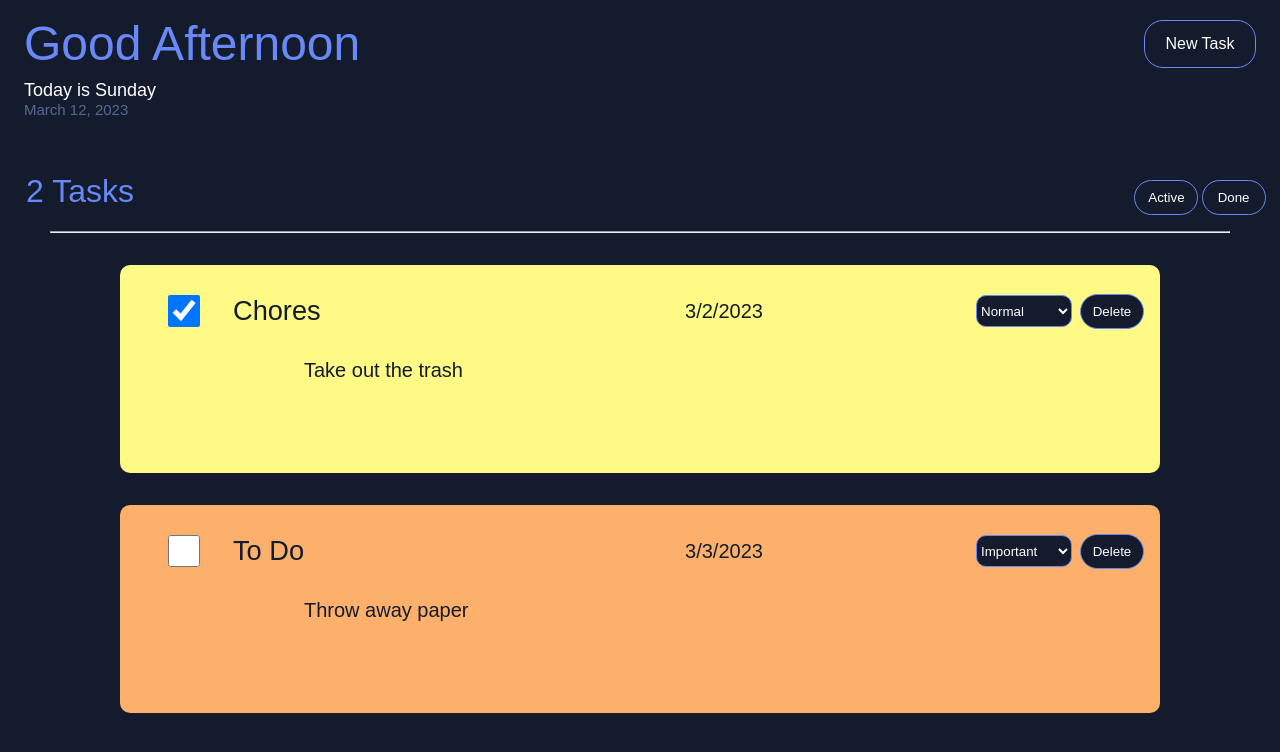
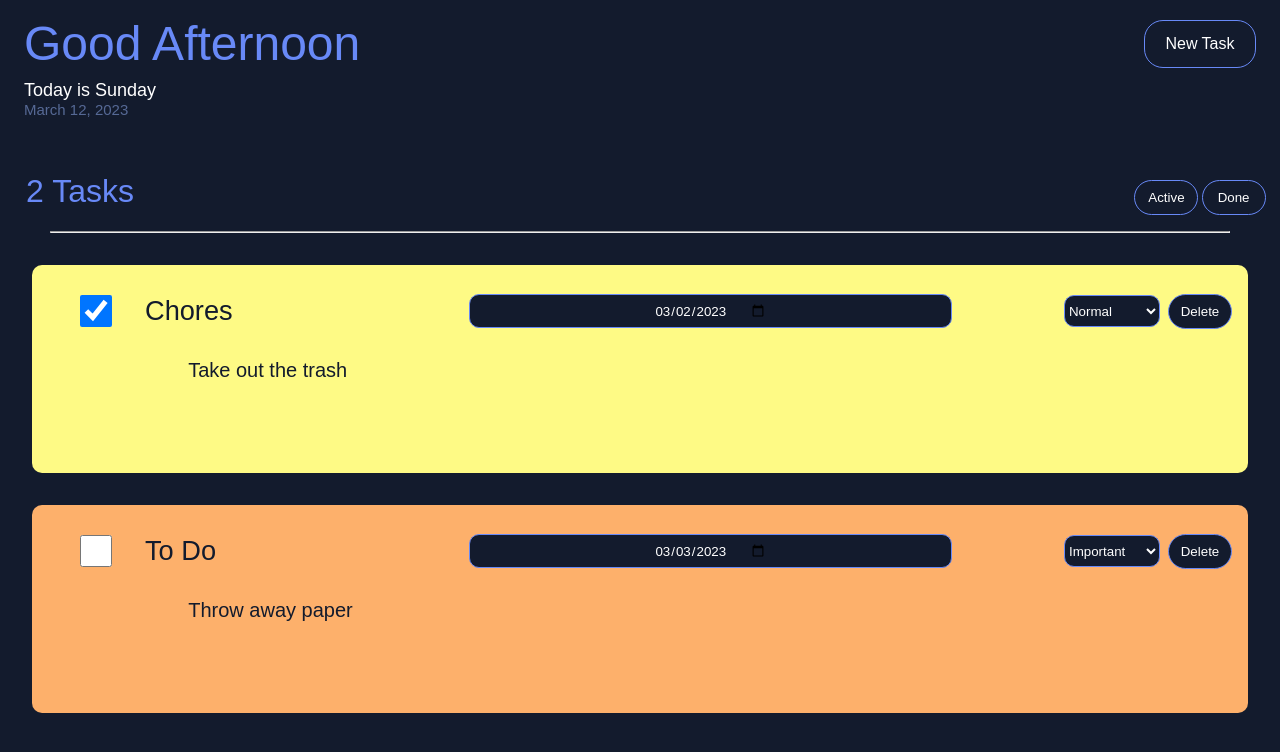
Before and after one commit to dilekbaykara/to-do-list, a React (Create React App) app: page / in a window 1280 px wide. Shown: the top 752 px of the page. Built offline with nearby package versions, Linux system fonts and the light colour scheme; a web font is replaced by a local one.

Commit message:
added due date input edit

```diff
--- a/src/App.tsx
+++ b/src/App.tsx
@@ -54,21 +54,32 @@ const myToDo2: ToDo = {
 function ToDoItem(props: {
   toDo: ToDo;
   onDeleteToDo: any;
-  prioritySelect: any;
-  onCheckBoxCheck: any;
+  prioritySelect: any; // todo: remove this
+  onCheckBoxCheck: any; // todo: remove this
+  handleDateChange: any; // todo: remove this
+  onUpdateTodo: any;
 }) {
   const handleOptionsChange = (event: any) => {
     const selectBox = event.target;
     const newValue = selectBox.value;
     const newPriorityNumber = parseInt(newValue);
-    props.prioritySelect(newPriorityNumber);
+    props.prioritySelect(newPriorityNumber); // todo: remove
+    // props.onUpdateToDo({ priority: newPriority })
   };
   const checkBoxCheck = (event: any) => {
     const checkBox = event.currentTarget.checked;
     const newCheckBoxValue = checkBox;
     console.log(checkBox);
-    props.onCheckBoxCheck(newCheckBoxValue);
+    props.onCheckBoxCheck(newCheckBoxValue);// todo: remove
+    // props.onUpdateTodo({ checked: newCheckBoxValue })
   };
+  const handleDateChange =(event: any) => {
+    const newDate = event.target.value;
+    props.handleDateChange(newDate); // todo: remove
+    // props.onUpdateTodo({ duedate: newDate })
+
+    console.log(newDate)
+  }
 
   // {
   //   // const newDate=
@@ -115,9 +126,10 @@ function ToDoItem(props: {
           </button>
         </div>
         <span className="to-do-date">
-          {props.toDo.duedate
-            ? new Date(props.toDo.duedate).toLocaleDateString()
-            : null}
+        <input name="Date" type="date" className="input-field" value={props.toDo.duedate
+            ? new Date(props.toDo.duedate).toISOString().split('T')[0]
+            : undefined} onChange={handleDateChange}/>
+
         </span>
         <div className="description-box">
           <span className="description">{props.toDo.description}</span>
@@ -243,6 +255,16 @@ function App(): JSX.Element {
             );
             setToDos(updatedToDos);
           }}
+          handleDateChange={function(newDate: any){
+            const updatedToDos = toDos.map((x) =>
+            x === toDoItem ? ({...x, date: newDate } as any) : x);
+
+            setToDos(updatedToDos)
+          }}
+          onUpdateTodo={function (updates: any) {
+            console.log(updates)
+            // todo
+          }}
         />
       ))}
       <div></div>
@@ -317,6 +339,12 @@ function App(): JSX.Element {
               x === toDoItem ? ({ ...x, checked } as any) : x
             );
             setToDos(updatedToDos);
+          }}
+          handleDateChange={function(newDate: any){
+            const updatedToDos = toDos.map((x) =>
+            x === toDoItem ? ({...x, date: newDate } as any) : x);
+
+            setToDos(updatedToDos)
           }}
         />
       ))}
@@ -460,6 +488,8 @@ function App(): JSX.Element {
             // console.log(updatedToDos);
             setToDos(updatedToDos);
 
+
+
             // const doneToDos = toDos.filter((x) => x !== toDoItem);
             // doneToDos.map((toDoItem: ToDo) => (
             // <DoneTasks/>
@@ -471,6 +501,13 @@ function App(): JSX.Element {
             //     // ))
 
             //   // console.log(doneToDos)
+          }}
+
+          handleDateChange={function(newDate: any){
+            const updatedToDos = toDos.map((x) =>
+            x === toDoItem ? ({...x, duedate: newDate } as any) : x);
+
+            setToDos(updatedToDos)
           }}
           //Priority function to call to return a different colored div
 
```
